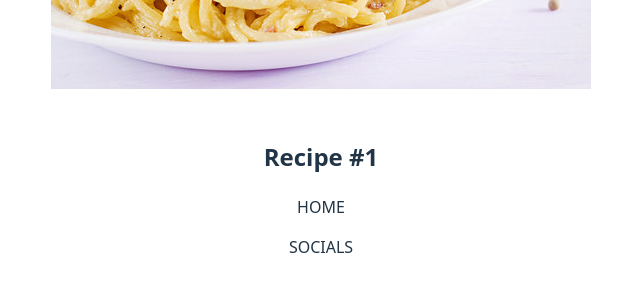
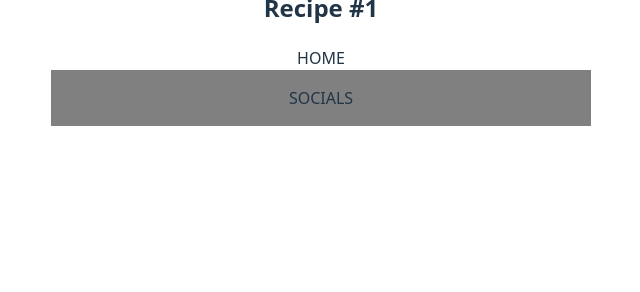
Before and after one commit to angien90/grupp4, a React (Vite) app in the folder grupp4/: page / in a window 1280 px wide. Shown: the part 758-1050 px from the top of the page, without its empty margins (319-959 px from the left). After the commit the page ends 916 px from the top, so only its background shows below. Built offline with nearby package versions, Linux system fonts and the light colour scheme.

Commit message:
Rename component and refactor footer element

```diff
--- a/grupp4/src/components/Footer.tsx
+++ b/grupp4/src/components/Footer.tsx
@@ -1,7 +1,9 @@
 export const Footer = () => {
   return (
     <>
-      <p>SOCIALS</p>
+      <footer style={{ textAlign: 'center', padding: '1rem', backgroundColor: 'grey' }}>
+        SOCIALS
+      </footer>
     </>
   );
 };
```
Also changed, not shown: grupp4/src/components/Header.tsx (renamed from grupp4/src/components/Navigation.tsx).
